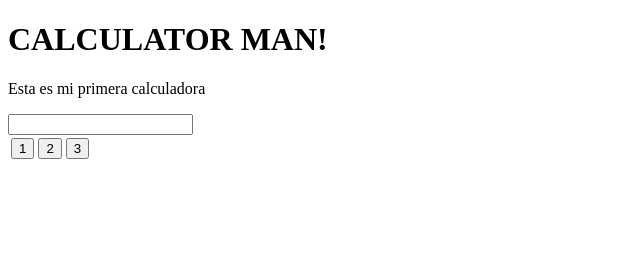
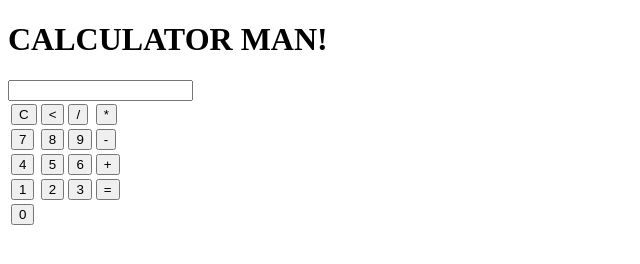
Before and after one commit to vander-idme/calculator-Man, a website built with webpack: page dist/index.html in a window 1280 px wide. Shown: the whole page, without its empty margins (0-640 px from the left). Built offline with nearby package versions, Linux system fonts and the light colour scheme.

Commit message:
Reparando Bugs de dependencias

```diff
--- a/dist/index.html
+++ b/dist/index.html
@@ -7,17 +7,46 @@
 </head>
 <body>
   <h1>CALCULATOR MAN!</h1>
-  <p>Esta es mi primera calculadora</p>
 
   <main class="main">
     <form>
-      <input class="textview" name="textview">
+      <input id="pantalla" class="textview" name="textview">
     </form>
     <table>
       <tr>
-        <td><input class="button" type="button" value="1" onclick="insert(1)"></td>
-        <td><input class="button" type="button" value="2" onclick="insert(2)"></td>
-        <td><input class="button" type="button" value="3" onclick="insert(3)"></td>
+        <td><input id="clear"          class="button" type="button" value="C"></td>
+        <td><input id="backSpace"      class="button" type="button" value="<"></td>
+        <td><input id="division"       class="button" type="button" value="/"></td>
+
+        <td><input id="multiplication" class="button" type="button" value="*"></td>
+
+      </tr>
+      <tr>
+        <td><input id="numberSeven"    class="button" type="button" value="7"></td>
+        <td><input id="numberEight"    class="button" type="button" value="8"></td>
+        <td><input id="numberNine"     class="button" type="button" value="9"></td>
+
+        <td><input id="minus"          class="button" type="button" value="-"></td>
+
+      </tr>
+      <tr>
+        <td><input id="numberFour"    class="button" type="button" value="4"></td>
+        <td><input id="numberFive"    class="button" type="button" value="5"></td>
+        <td><input id="numberSix"     class="button" type="button" value="6"></td>
+
+        <td><input id="plus"          class="button" type="button" value="+"></td>
+
+      </tr>
+      <tr>
+        <td><input id="numberOne"     class="button" type="button" value="1"></td>
+        <td><input id="numberTwo"     class="button" type="button" value="2"></td>
+        <td><input id="numberThree"   class="button" type="button" value="3"></td>
+
+        <td><input id="equal"         class="button" type="button" value="="></td>
+
+      </tr>
+      <tr>
+        <td><input id="numberZero"    class="button" type="button" value="0"></td>
       </tr>
     </table>
   </main>
--- a/package.json
+++ b/package.json
@@ -20,6 +20,6 @@
     "html-webpack-plugin": "4.2.0",
     "webpack": "4.42.1",
     "webpack-cli": "3.3.11",
-    "webpack-dev-server": "3.10.3"
+    "webpack-dev-server": "^3.11.0"
   }
 }
```
Also changed, not shown: dist/main.js (+16 -3 lines), 1 other file.
